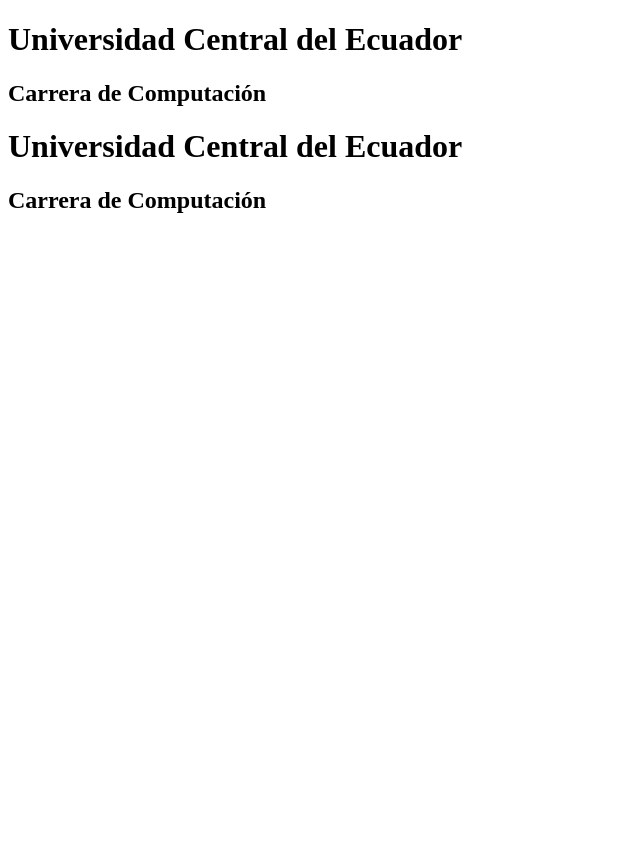
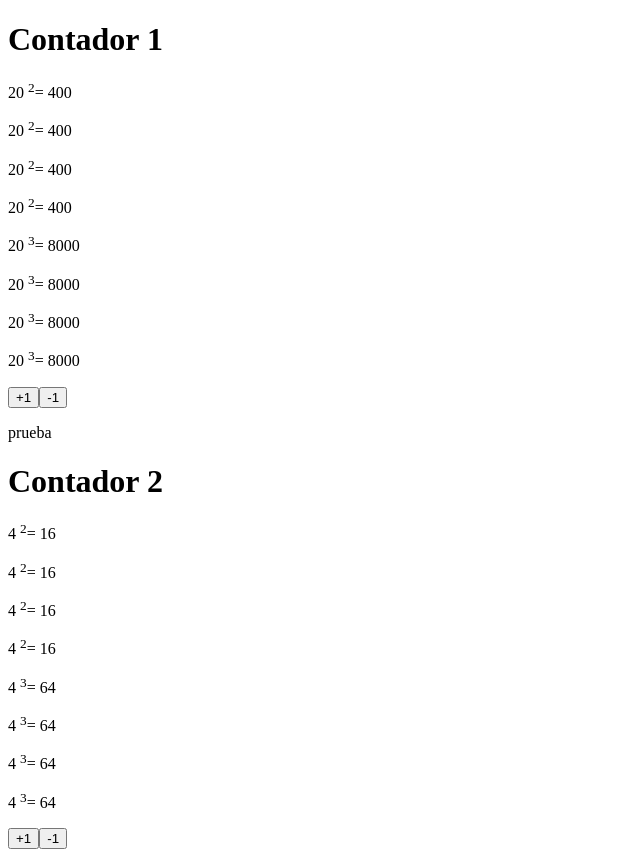
Before and after one commit to Rensso26/pw_vue_u2_rp, a Vue app: page / in a window 1280 px wide. Shown: the whole page, without its empty margins (0-640 px from the left). Before the commit the page ends 800 px from the top, so only its background shows below. Built offline with nearby package versions, Linux system fonts and the light colour scheme.

Commit message:
Taller 14

```diff
--- a/src/components/Contador.vue
+++ b/src/components/Contador.vue
@@ -1,16 +1,72 @@
 <template>
   <div>
-    <h1>Universidad Central del Ecuador</h1>
-    <h2>Carrera de Computaci&oacute;n</h2>
+    <h1>{{ tit }}</h1>
+    <p>{{ numero }} <sup>2</sup>= {{ obtenerCuadrado() }}</p>
+    <p>{{ numero }} <sup>2</sup>= {{ obtenerCuadrado() }}</p>
+    <p>{{ numero }} <sup>2</sup>= {{ calcularCuadrado }}</p>
+    <p>{{ numero }} <sup>2</sup>= {{ calcularCuadrado }}</p>
+    <p>{{ numero }} <sup>3</sup>= {{ obtenerCubo() }}</p>
+    <p>{{ numero }} <sup>3</sup>= {{ obtenerCubo() }}</p>
+    <p>{{ numero }} <sup>3</sup>= {{ calcularCubo }}</p>
+    <p>{{ numero }} <sup>3</sup>= {{ calcularCubo }}</p>
+
+    <div>
+      <button @:click="incrementar()">+1</button>
+      <button @:click="decrementar()">-1</button>
+      <p v-show="this.mostrar">prueba</p>
+    </div>
   </div>
 </template>
 
 <script>
 export default {
-
-}
+  data() {
+    return {
+      numero: this.inicio,
+      numero2: 20,
+      titulo: "Contador",
+    };
+  },
+  methods: {
+    obtenerCuadrado() {
+      console.log("Entro a obtener cuadrado");
+      return this.numero * this.numero;
+    },
+    obtenerCubo() {
+      return this.numero * this.numero * this.numero;
+    },
+    incrementar() {
+      console.log(this.tit);
+      this.numero++;
+    },
+    decrementar() {
+      this.numero--;
+    },
+  },
+  computed: {
+    calcularCuadrado() {
+      console.log("Entro a propiedad computed");
+      return this.numero * this.numero;
+    },
+    calcularCubo() {
+      return this.numero * this.numero * this.numero;
+    },
+  },
+  // props: ["tit", "inicio", "mostrar"],
+  props: {
+    tit: String,
+    inicio: {
+      type: Number,
+      default: 99,
+      validator(value) {
+        return value > 10;
+      },
+    },
+    mostrar: Boolean,
+  },
+  /*String, Numbre, Boolean, Array, Object, Date, Function, BigInt*/
+};
 </script>
 
 <style>
-
 </style>
--- a/src/views/ContadorView.vue
+++ b/src/views/ContadorView.vue
@@ -1,7 +1,7 @@
 <template>
   <div>
-    <Contador />
-    <Contador />
+    <Contador tit="Contador 1" :inicio="20" :mostrar="true" />
+    <Contador tit="Contador 2" :inicio="4" :mostrar="false" />
   </div>
 </template>
 
```
